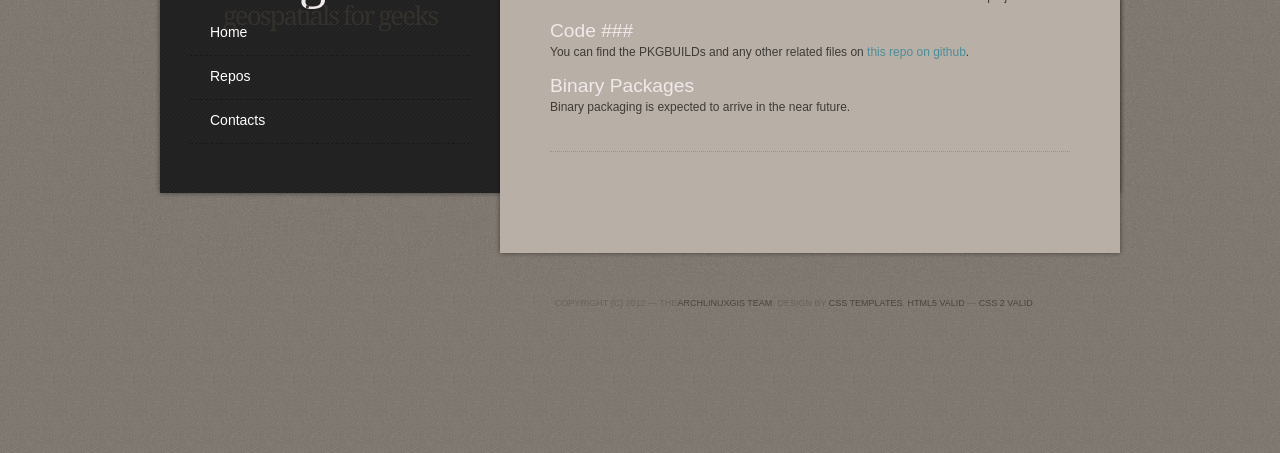
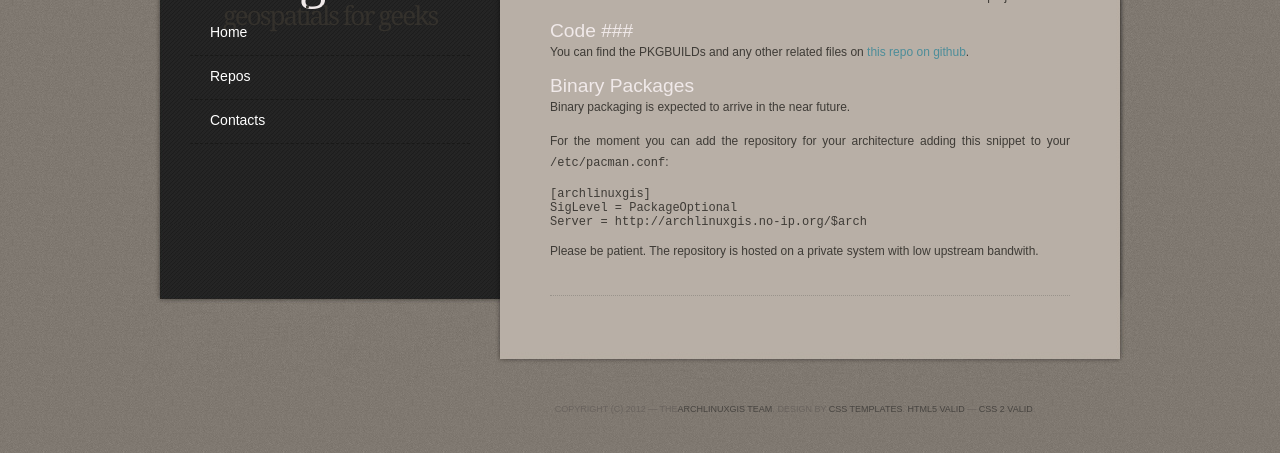
Before and after one commit to ArchLinuxGIS/archlinuxgis.github.com, a Jekyll site: the page built from repos.markdown, in a window 1280 px wide, cut to the strip 194-647 px from the top of the page. Built offline with Jekyll 4.4.1, drawn with Linux system fonts in a browser that asks for light colours.

Commit message:
updates to the site. Added binary repo.

```diff
--- a/index.markdown
+++ b/index.markdown
@@ -8,6 +8,4 @@ layout: default
 This is a page for the people that need GIS software on their beloved
 [ArchLinux](http://archlinux.org) boxes.
 
-For the moment, this page just represents this idea. It will be updated as
-soon as someone does something for the community (sorry, little time left
-`:-/`).
+You can find some (hopefully) working code in [Repos](/repos.html).
--- a/repos.markdown
+++ b/repos.markdown
@@ -14,3 +14,13 @@ github](https://github.com/ArchLinuxGIS/archlinuxgis).
 ### Binary Packages ###
 
 Binary packaging is expected to arrive in the near future.
+
+For the moment you can add the repository for your architecture adding this
+snippet to your `/etc/pacman.conf`:
+
+    [archlinuxgis]
+    SigLevel = PackageOptional
+    Server = http://archlinuxgis.no-ip.org/$arch
+
+Please be patient. The repository is hosted on a private system with low
+upstream bandwith.
```
Also changed, not shown: contacts.markdown (+4 -3 lines).
